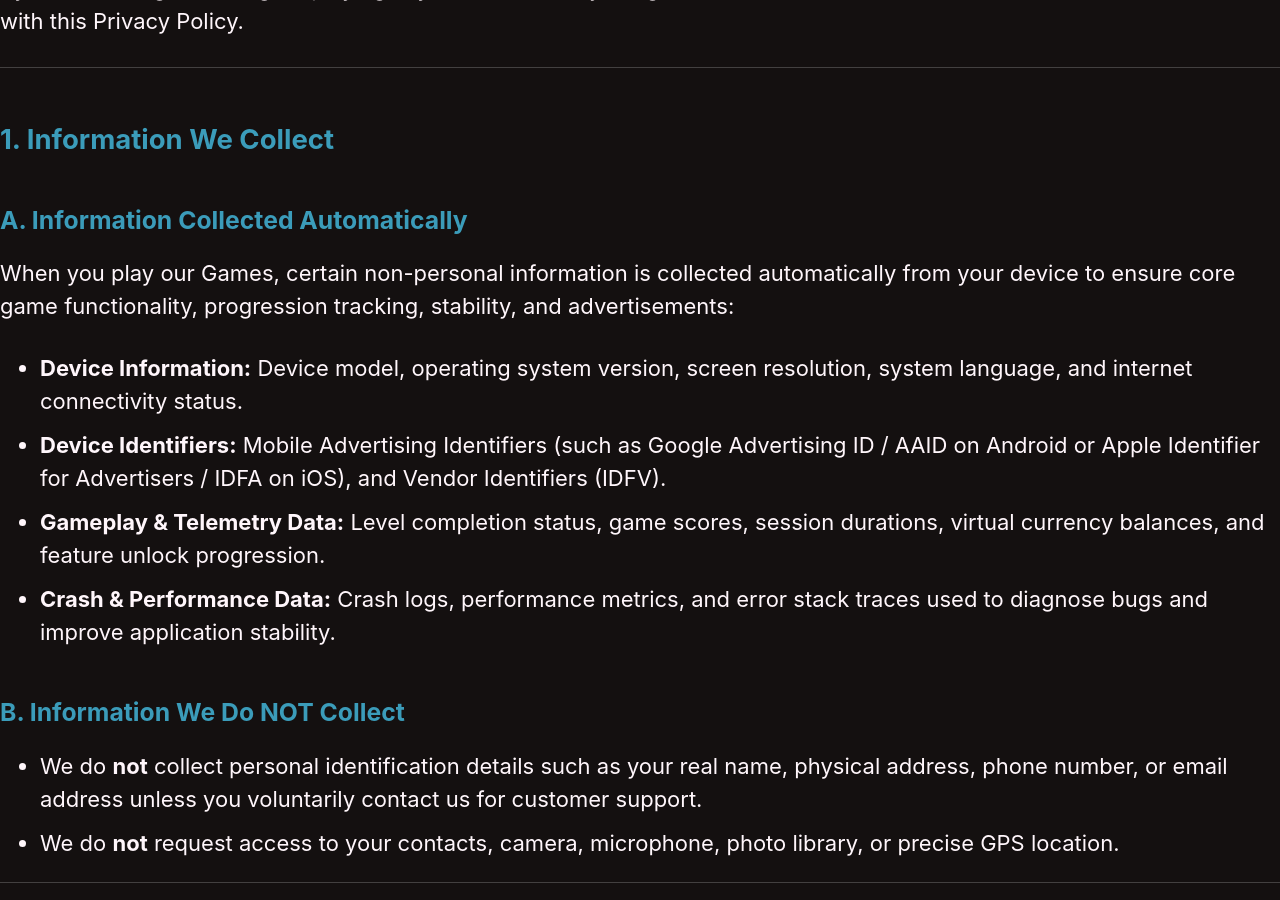
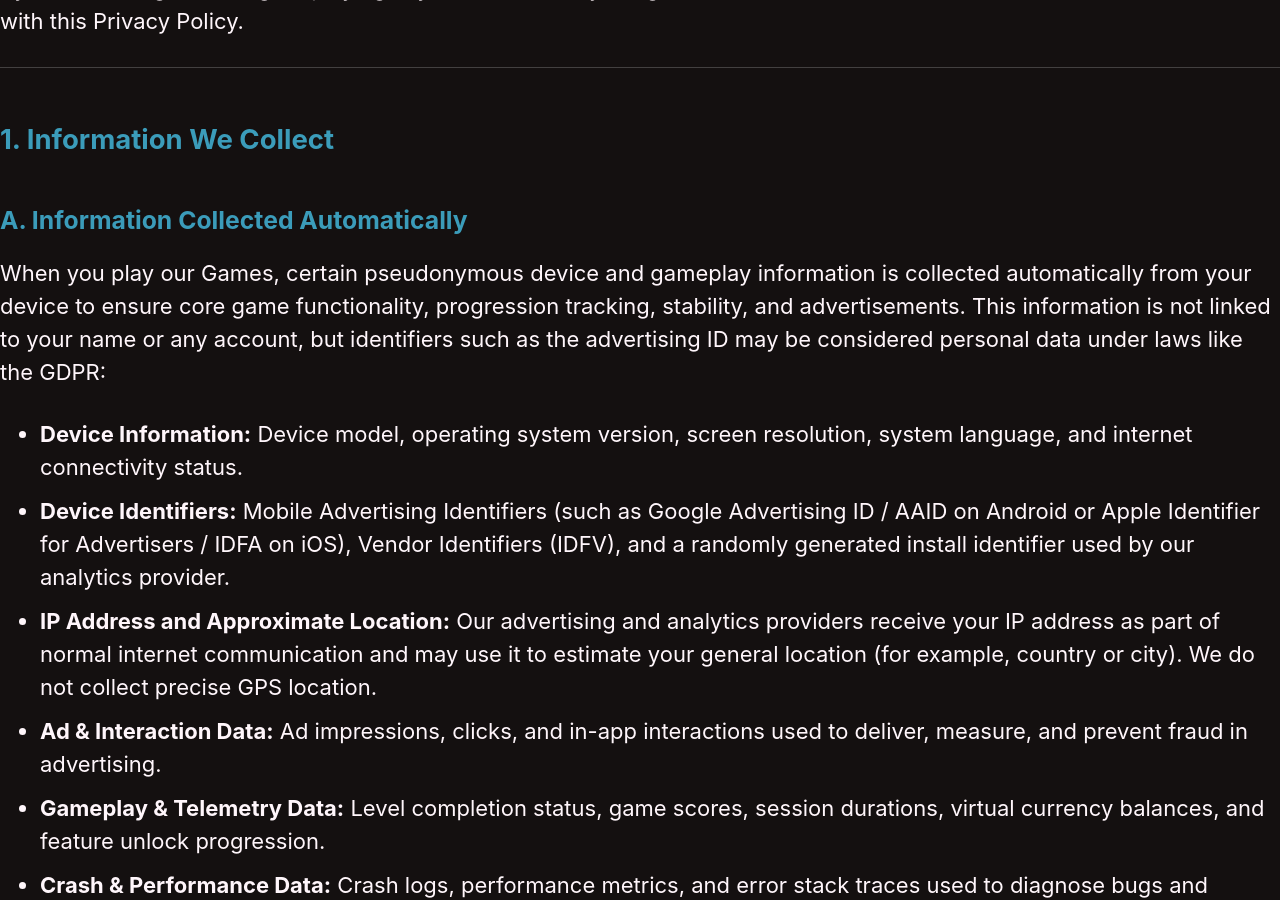
Before and after one commit to cemyasan/cemyasan.github.io, a Jekyll site: the page built from mobile-privacy-policy.md, in a window 1280 px wide and 900 px high, scrolled down 336 px. Built offline with Jekyll 4.4.1, drawn with Linux system fonts in a browser that asks for light colours; cached includes are drawn as plain includes; our own code applies the rules of GitHub Pages for plain Markdown files; some of the changed text lies outside the part shown.

Commit message:
privacy policy edit

```diff
--- a/mobile-privacy-policy.md
+++ b/mobile-privacy-policy.md
@@ -11,9 +11,11 @@ By downloading, installing, or playing any of our Games, you agree to the collec
 ## 1. Information We Collect
 
 ### A. Information Collected Automatically
-When you play our Games, certain non-personal information is collected automatically from your device to ensure core game functionality, progression tracking, stability, and advertisements:
+When you play our Games, certain pseudonymous device and gameplay information is collected automatically from your device to ensure core game functionality, progression tracking, stability, and advertisements. This information is not linked to your name or any account, but identifiers such as the advertising ID may be considered personal data under laws like the GDPR:
 * **Device Information:** Device model, operating system version, screen resolution, system language, and internet connectivity status.
-* **Device Identifiers:** Mobile Advertising Identifiers (such as Google Advertising ID / AAID on Android or Apple Identifier for Advertisers / IDFA on iOS), and Vendor Identifiers (IDFV).
+* **Device Identifiers:** Mobile Advertising Identifiers (such as Google Advertising ID / AAID on Android or Apple Identifier for Advertisers / IDFA on iOS), Vendor Identifiers (IDFV), and a randomly generated install identifier used by our analytics provider.
+* **IP Address and Approximate Location:** Our advertising and analytics providers receive your IP address as part of normal internet communication and may use it to estimate your general location (for example, country or city). We do not collect precise GPS location.
+* **Ad & Interaction Data:** Ad impressions, clicks, and in-app interactions used to deliver, measure, and prevent fraud in advertising.
 * **Gameplay & Telemetry Data:** Level completion status, game scores, session durations, virtual currency balances, and feature unlock progression.
 * **Crash & Performance Data:** Crash logs, performance metrics, and error stack traces used to diagnose bugs and improve application stability.
 
@@ -54,7 +56,7 @@ Our Games are developed using the **Unity Engine**:
 You have full control over how your data is used for personalized advertising across all our Games:
 * **iOS Devices:** You can allow or deny tracking via the **App Tracking Transparency (ATT)** prompt shown in our Games, or manage this at any time under `Settings > Privacy & Security > Tracking`.
 * **Android Devices:** You can reset or delete your Advertising ID at any time under `Settings > Google > Ads`.
-* **European Users (GDPR/UK):** You can update or revoke your consent preferences at any time via the in-game consent settings dialog.
+* **European Users (GDPR/UK) and other regions where required:** When you first launch a Game, a consent form (provided by Google's User Messaging Platform) asks for your choices about personalized advertising and data use. You can review or change your choices at any time from the **Privacy Options** button in the in-game Settings screen. This button appears only in regions where a consent choice is required.
 
 ---
 
@@ -77,7 +79,10 @@ Depending on your jurisdiction (such as the European Union, United Kingdom, Cali
 * The right to request deletion or correction of your data.
 * The right to opt out of the processing, sale, or sharing of personal data for targeted advertising.
 
-To exercise any of these rights, please contact us at the email address provided below.
+Our Games have no user accounts, and the data described above is tied to device-level identifiers rather than to your identity. For this reason we may not always be able to locate the data that belongs to you. To exercise any of these rights, contact us at the email address below and we will do what we reasonably can to assist, including forwarding your request to our analytics provider where possible. You can also:
+* Reset or delete your advertising ID in your device settings (see Section 4).
+* Clear the Game's storage or uninstall it to remove data stored locally on your device.
+* Manage ad personalization in your Google account's ad settings, and withdraw consent via the in-game Privacy Options button where available.
 
 ---
 
@@ -92,5 +97,5 @@ We may update this Privacy Policy from time to time as we release new games or f
 If you have any questions, feedback, or data privacy requests regarding any of our Games, please contact:
 
 * **Developer:** Cem Yasan
-* **Email:** yasancem@outlook.com
+* **Email:** [yasancem@outlook.com](mailto:yasancem@outlook.com)
 * **Country:** Turkey / Türkiye
```
